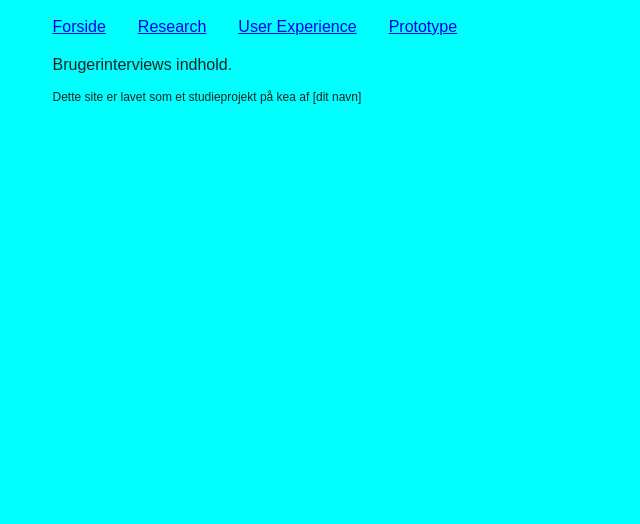
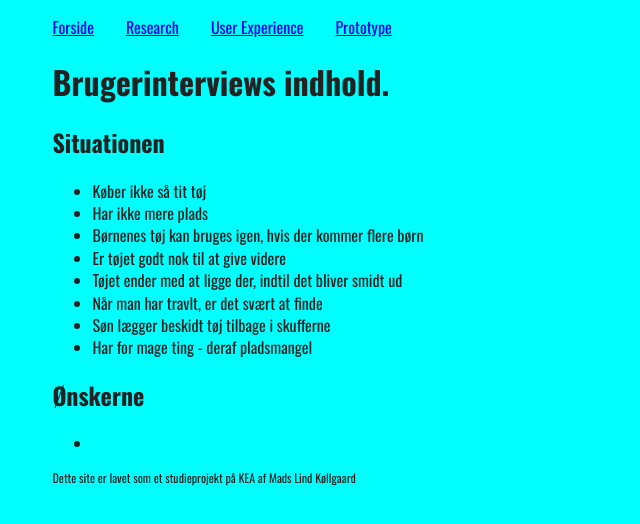
Before and after one commit to mads73b9/UX, a plain HTML site: page interviews.html in a window 1280 px wide. Shown: the whole page, without its empty margins (0-640 px from the left). Drawn offline with nearby package versions, Linux system fonts and the light colour scheme.

Commit message:
interviewnoter

```diff
--- a/interviews.html
+++ b/interviews.html
@@ -10,6 +10,7 @@
 
   <link rel="stylesheet" href="css/normalize.css">
   <link rel="stylesheet" href="css/main.css">
+  <link href="https://fonts.googleapis.com/css?family=Oswald:400,500,600,700" rel="stylesheet">
 </head>
 
 <body>
@@ -49,14 +50,30 @@
   <!-- Sidens indhold -->
   <main>
     <article>
-      Brugerinterviews indhold.
+      <h1>Brugerinterviews indhold.</h1>
+      <h2>Situationen</h2>
+      <ul>
+          <li>Køber ikke så tit tøj</li>
+          <li>Har ikke mere plads</li>
+          <li>Børnenes tøj kan bruges igen, hvis der kommer flere børn</li>
+          <li>Er tøjet godt nok til at give videre</li>
+          <li>Tøjet ender med at ligge der, indtil det bliver smidt ud</li>
+          <li>Når man har travlt, er det svært at finde</li>
+          <li>Søn lægger beskidt tøj tilbage i skufferne</li>
+          <li>Har for mage ting - deraf pladsmangel</li>
+      </ul>
+
+      <h2>Ønskerne</h2>
+    <ul>
+        <li></li>
+    </ul>
     </article>
   </main>
   <!-- Sidens indhold slut -->
 
   <!-- footer -->
   <footer>
-    <p>Dette site er lavet som et studieprojekt på kea af [dit navn]</p>
+    <p>Dette site er lavet som et studieprojekt på KEA af Mads Lind Køllgaard</p>
   </footer>
   <!-- footer slut -->
 
```
Also changed, not shown: css/main.css (+8 -4 lines).
